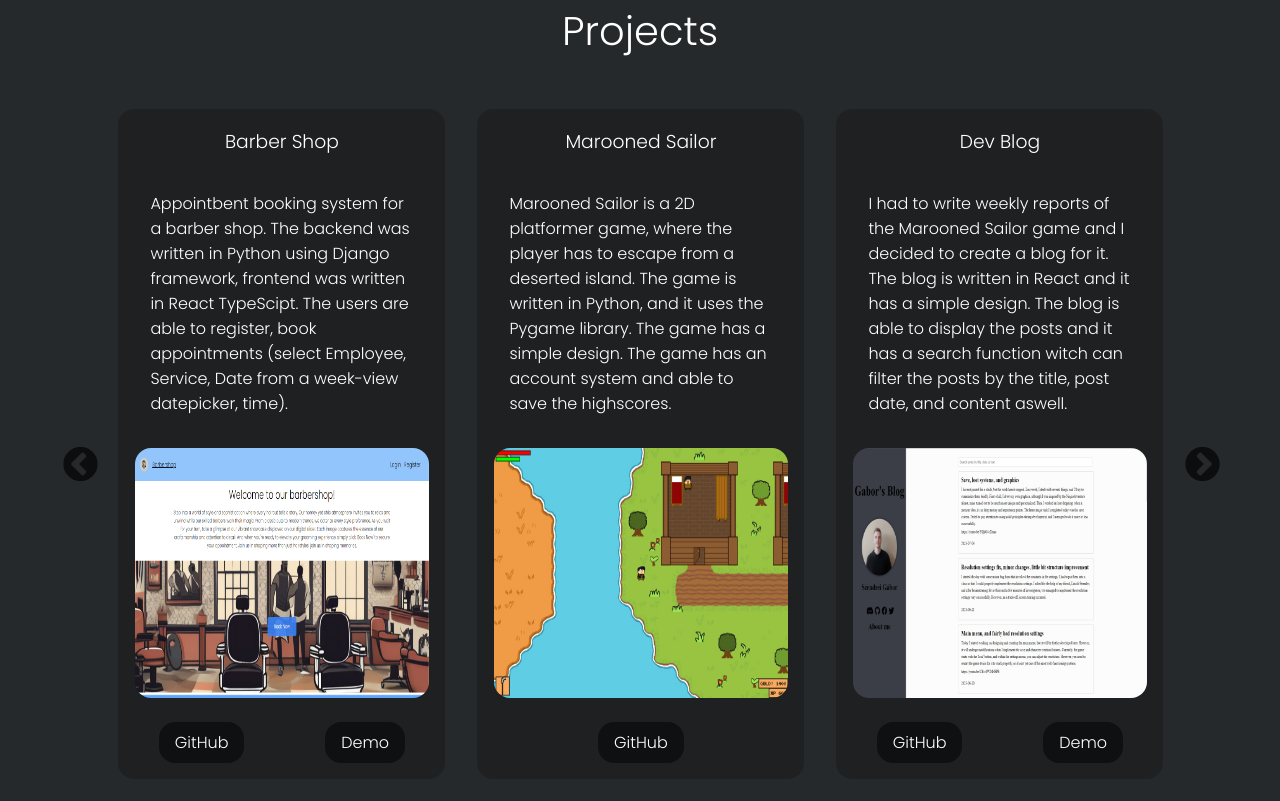
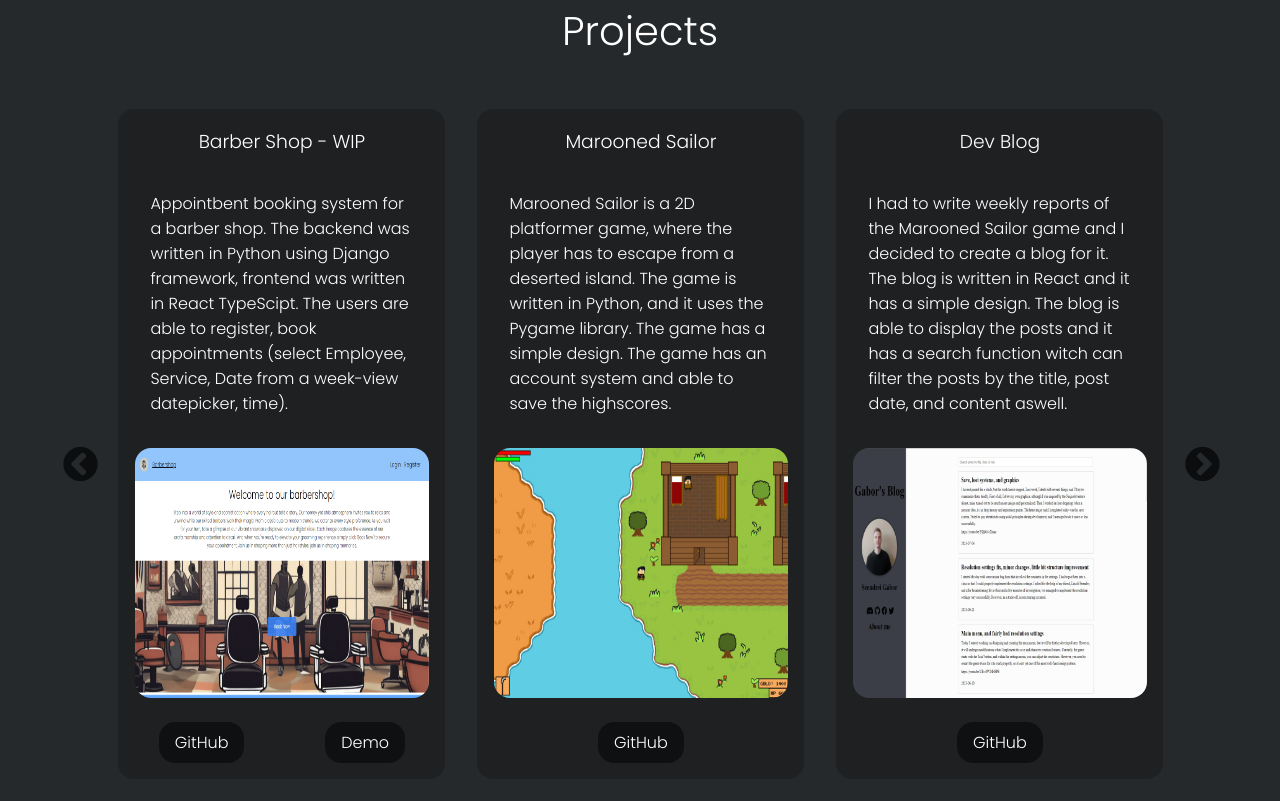
Before and after one commit to SzGabor1/portfolio, a React (Vite) app: page / in a window 1280 px wide. Shown: the part 4600-5401 px from the top of the page. Built offline with nearby package versions, Linux system fonts and the light colour scheme.

Commit message:
Update demo link for barbershop project

```diff
--- a/src/App.tsx
+++ b/src/App.tsx
@@ -105,11 +105,11 @@ function App() {
 
   const projects = [
     {
-      title: 'Barber Shop',
+      title: 'Barber Shop - WIP',
       description: 'Appointbent booking system for a barber shop. The backend was written in Python using Django framework, frontend was written in React TypeScipt. The users are able to register, book appointments (select Employee, Service, Date from a week-view datepicker, time).',
       image: barbershoppng,
       gitrepo: 'https://github.com/SzGabor1/barbershop',
-      demo: 'https://szgabor-dev.hu/',
+      demo: 'https://barbershop.szgabor-dev.hu/',
     },
     {
       title: 'Marooned Sailor',
@@ -122,7 +122,6 @@ function App() {
       description: 'I had to write weekly reports of the Marooned Sailor game and I decided to create a blog for it. The blog is written in React and it has a simple design. The blog is able to display the posts and it has a search function witch can filter the posts by the title, post date, and content aswell.',
       image: blogjpg,
       gitrepo: 'https://github.com/SzGabor1/DevBlog',
-      demo: 'https://szgabor-dev.hu/',
     },    {
       title: 'Worktime Calculator',
       description: "This Python application was designed to calculate my friend's work hours with ease. Sporting a simple graphical user interface, it offers straightforward functionality. Beyond just computing work hours, the application also allows for data storage in a file, adding to its practicality.",
```
